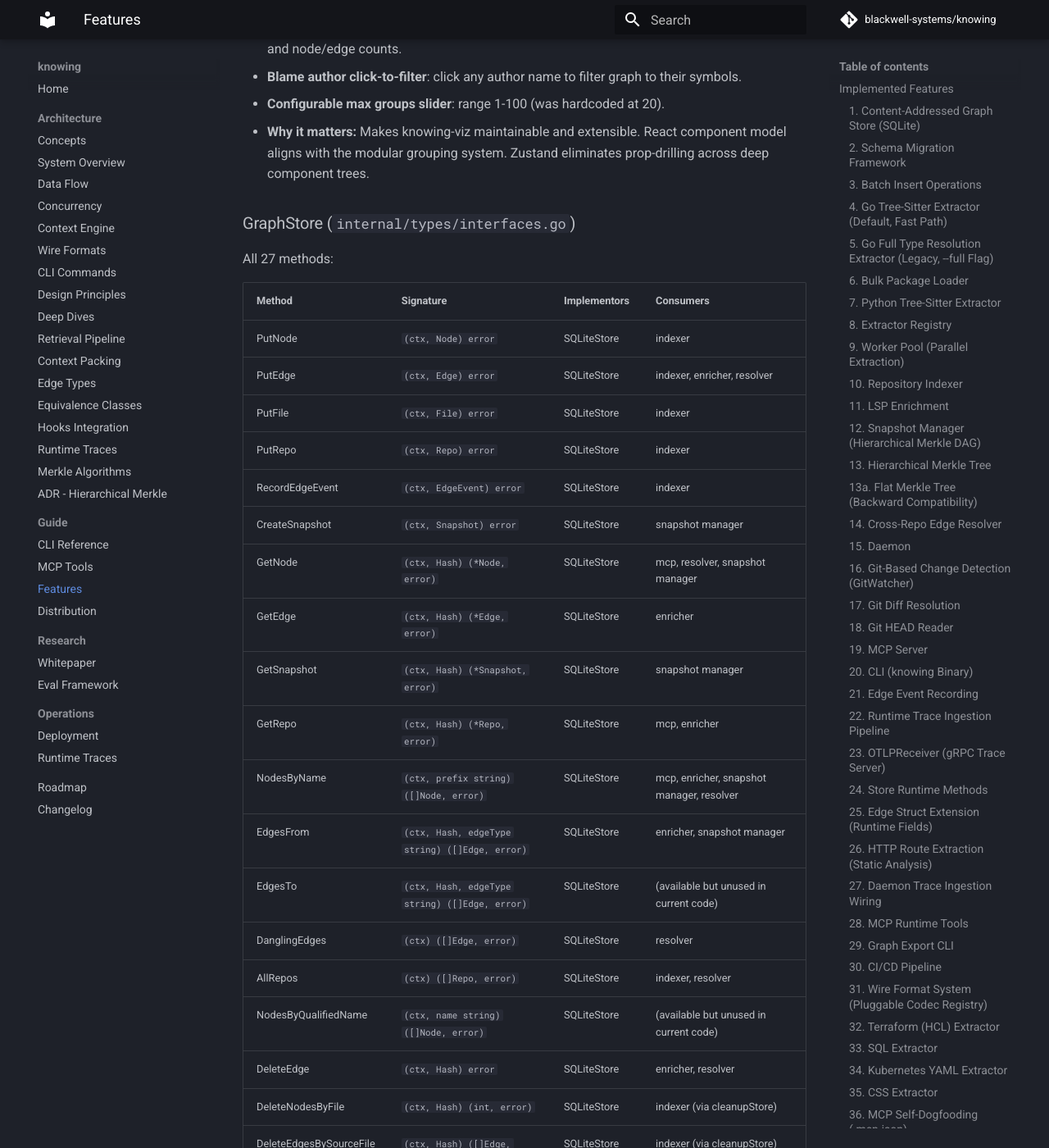
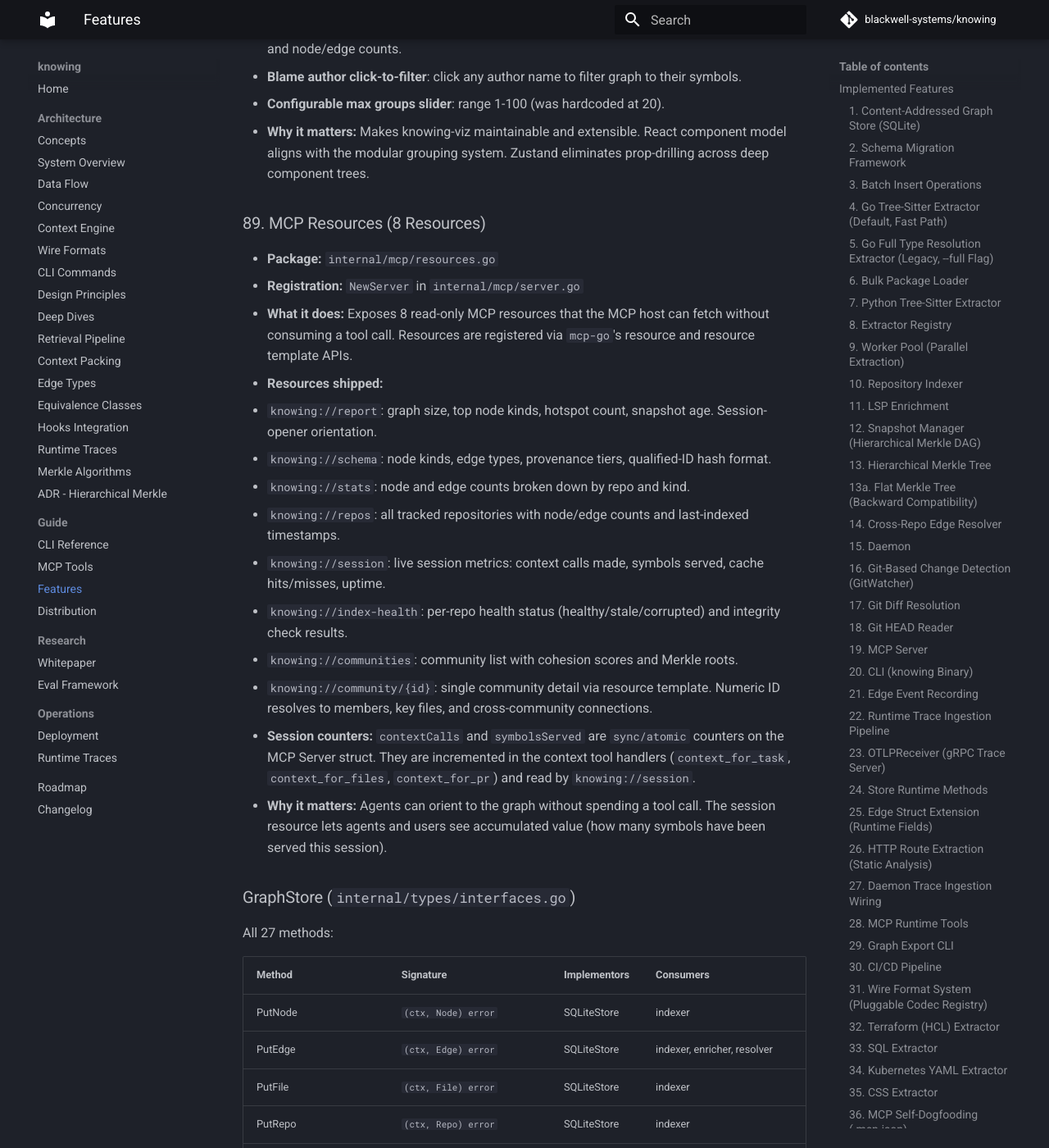
Before and after one commit to blackwell-systems/knowing, an MkDocs documentation site: the page built from docs/guide/features.md, in a window 1280 px wide and 1400 px high, scrolled down 42864 px. Shown: the whole window at 82% size. Built offline with MkDocs 1.6.1 and Material for MkDocs 9.7.7, drawn with Linux system fonts in a browser that asks for light colours; comment, search, counter and statistics services are not loaded.

Commit message:
docs: mark all 8 MCP resources as shipped across docs

```diff
--- a/docs/guide/features.md
+++ b/docs/guide/features.md
@@ -983,6 +983,23 @@ Repo: github.com/blackwell-systems/knowing
   - **Blame author click-to-filter**: click any author name to filter graph to their symbols.
   - **Configurable max groups slider**: range 1-100 (was hardcoded at 20).
 - **Why it matters:** Makes knowing-viz maintainable and extensible. React component model aligns with the modular grouping system. Zustand eliminates prop-drilling across deep component trees.
+
+### 89. MCP Resources (8 Resources)
+
+- **Package:** `internal/mcp/resources.go`
+- **Registration:** `NewServer` in `internal/mcp/server.go`
+- **What it does:** Exposes 8 read-only MCP resources that the MCP host can fetch without consuming a tool call. Resources are registered via `mcp-go`'s resource and resource template APIs.
+- **Resources shipped:**
+  - `knowing://report`: graph size, top node kinds, hotspot count, snapshot age. Session-opener orientation.
+  - `knowing://schema`: node kinds, edge types, provenance tiers, qualified-ID hash format.
+  - `knowing://stats`: node and edge counts broken down by repo and kind.
+  - `knowing://repos`: all tracked repositories with node/edge counts and last-indexed timestamps.
+  - `knowing://session`: live session metrics: context calls made, symbols served, cache hits/misses, uptime.
+  - `knowing://index-health`: per-repo health status (healthy/stale/corrupted) and integrity check results.
+  - `knowing://communities`: community list with cohesion scores and Merkle roots.
+  - `knowing://community/{id}`: single community detail via resource template. Numeric ID resolves to members, key files, and cross-community connections.
+- **Session counters:** `contextCalls` and `symbolsServed` are `sync/atomic` counters on the MCP Server struct. They are incremented in the context tool handlers (`context_for_task`, `context_for_files`, `context_for_pr`) and read by `knowing://session`.
+- **Why it matters:** Agents can orient to the graph without spending a tool call. The session resource lets agents and users see accumulated value (how many symbols have been served this session).
 
 ### GraphStore (`internal/types/interfaces.go`)
 
```
Also changed, not shown: README.md (+17 -2 lines), docs/architecture/system-overview.md (+1 -1 lines), docs/guide/mcp-tools.md (+21 -0 lines), docs/index.md (+2 -2 lines), docs/roadmap.md (+15 -0 lines).
